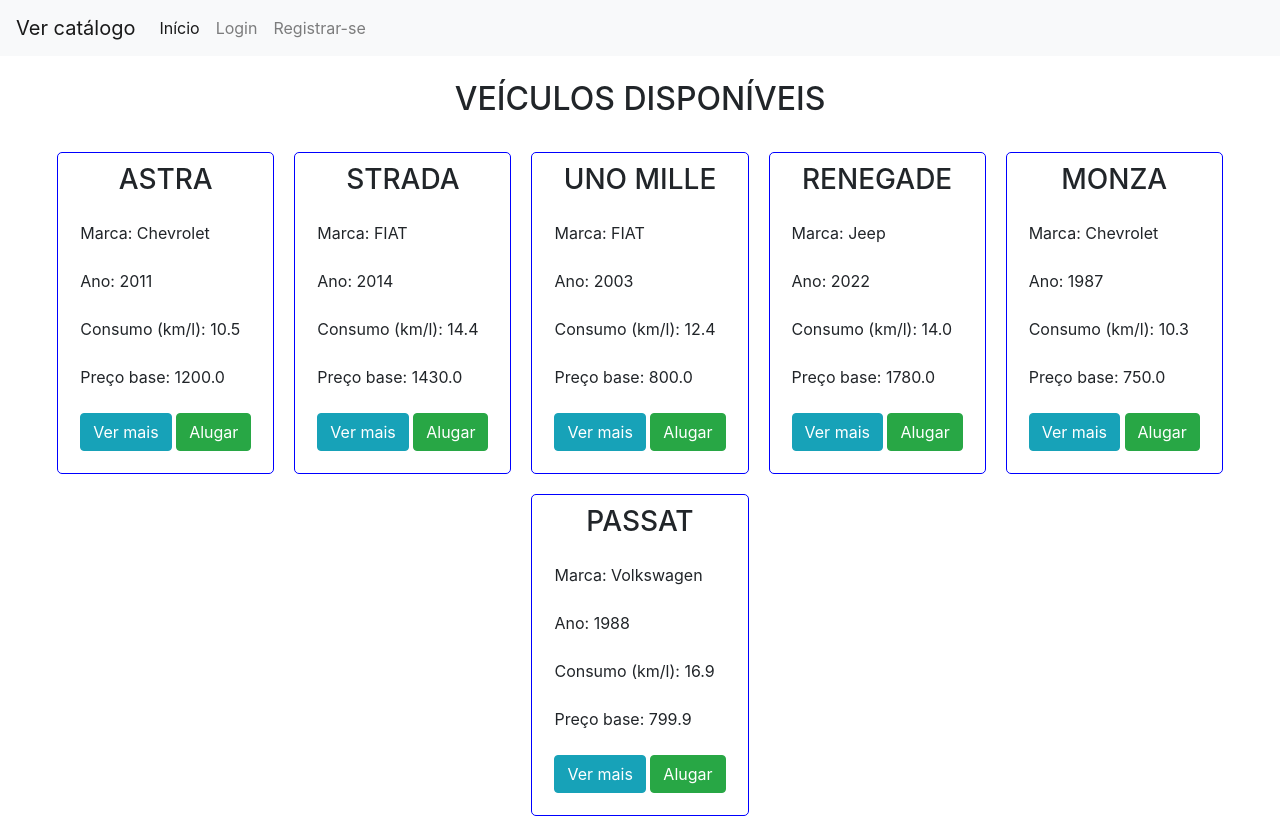
After one commit to HernaniSamuel/Locadora, a Flask app: page /catalogo in a window 1280 px wide. The commit adds this page. Run offline with Flask 3, Linux system fonts and the light colour scheme.

Commit message:
Alugar carro e privilegios regulados

```diff
--- a/website/models.py
+++ b/website/models.py
@@ -17,7 +17,7 @@
     endereco = db.Column(db.String(length=500), nullable=False)
     password_hash = db.Column(db.String(length=60), nullable=False)
     carros = db.relationship('Carro', backref='alugado', lazy=True)
-    role = db.Column(db.String(), default='client')
+    role = db.Column(db.String(), default='client') # 'manager' é o administrador
 
     @property
     def password(self):
@@ -36,5 +36,6 @@
     nome = db.Column(db.String(length=30), nullable=False)
     marca = db.Column(db.String(length=30), nullable=False)
     ano_fabricacao = db.Column(db.Integer(), nullable=False)
-    consumo = db.Column(db.Integer(), nullable=False)
+    consumo = db.Column(db.Float(), nullable=False)
     locador = db.Column(db.Integer(), db.ForeignKey('user.id'))
+    preco_base = db.Column(db.Float(), nullable=False)
--- a/website/routes.py
+++ b/website/routes.py
@@ -1,6 +1,6 @@
 from .models import User, Carro
-from flask import render_template, Blueprint, redirect, url_for, flash, request
-from .forms import LoginForm, RegisterForm
+from flask import render_template, Blueprint, redirect, url_for, flash
+from .forms import LoginForm, RegisterForm, CarForm, AlugarForm
 from . import db
 from flask_login import login_user, current_user, logout_user, login_required
 
@@ -62,3 +62,63 @@
             flash(f'Erro ao cadastrar: {err_msg}', category='danger')
 
     return render_template('register.html', form=form, current_user=current_user)
+
+
+@routes.route('/car-register', methods=['GET', 'POST'])
+@login_required
+def car_register():
+    if current_user.role == 'manager':
+        form = CarForm()
+        if form.validate_on_submit():
+            car_to_add = Carro(
+                nome=form.nome.data,
+                marca=form.marca.data,
+                ano_fabricacao=form.ano_fabricacao.data,
+                consumo=form.consumo.data,
+                preco_base=form.preco_base.data
+            )
+            db.session.add(car_to_add)
+            db.session.commit()
+
+            flash(f'Veículo cadastrado com sucesso!', category='success')
+            return redirect(url_for('routes.car_register'))
+        if form.errors != {}:
+            for err_msg in form.errors.values():
+                flash(f'Erro ao cadastrar: {err_msg}', category='danger')
+
+        return render_template('car-register.html', form=form, current_user=current_user)
+
+    else:
+        flash('Esta página é apenas para administradores!', category='danger')
+        return redirect(url_for('routes.home'))
+
+
+@routes.route('/catalogo', methods=['GET', 'POST'])
+def catalogo():
+    carros = Carro.query.filter_by(locador=None)
+    return render_template('catalogo.html', carros=carros, current_user=current_user)
+
+
+@routes.route('/processamento/<carro_id>', methods=['GET', 'POST'])
+@login_required
+def processamento(carro_id):
+    carro_alugado = Carro.query.filter_by(id=carro_id).first()
+
+    form = AlugarForm()
+    if form.validate_on_submit():
+        carro_alugado.locador = current_user.id
+        db.session.commit()
+        flash(f'Alugado com sucesso! {carro_alugado.nome} está te aguardando na concessionária!', category='success')
+        return redirect(url_for('routes.home'))
+
+    if form.errors != {}:
+        for err_msg in form.errors.values():
+            flash(f'Erro ao concluir aluguel: { err_msg }', category='danger')
+
+    return render_template('processamento.html', carro=carro_alugado, current_user=current_user, form=form)
+
+
+@routes.route('/car-info/<carro_id>', methods=['GET', 'POST'])
+def car_info(carro_id):
+    carro = Carro.query.filter_by(id=carro_id).first()
+    return render_template('car-info.html', current_user=current_user, carro=carro)
--- a/website/templates/base.html
+++ b/website/templates/base.html
@@ -12,22 +12,34 @@
 </head>
 <body>
     <nav class="navbar navbar-expand-md navbar-light bg-light">
-        <a class="navbar-brand" href="#">Ver catálogo</a>
+        <a class="navbar-brand" href="{{ url_for('routes.catalogo') }}">Ver catálogo</a>
         <button class="navbar-toggler" type="button" data-toggle="collapse" data-target="#navbarNav">
           <span class="navbar-toggler-icon"></span>
         </button>
         <div class="collapse navbar-collapse" id="navbarNav">
           <ul class="navbar-nav ">
               <li class="nav-item active">
-                  <a class="nav-link" href="#">Início <span class="sr-only">(current)</span></a>
+                  <a class="nav-link" href="/">Início <span class="sr-only">(current)</span></a>
               </li>
           </ul>
-            {% if current_user.is_authenticated %}
-              <ul class="navbar-nav">
-                  <li>
-                      <a class="nav-link" href="{{ url_for('routes.logout') }}">Sair</a>
-                  </li>
+            {% if current_user.role == 'manager' %}
+                <ul class="navbar-nav">
+                    <li>
+                        <a class="nav-link" href="{{ url_for('routes.logout') }}">Sair</a>
+                    </li>
+                    <li>
+                        <a class="nav-link" href="#">Adm</a>
+                    </li>
+                    <li>
+                        <a class="nav-link" href="{{ url_for('routes.car_register') }}">Registrar Veículo</a>
+                    </li>
 
+                </ul>
+            {% elif current_user.is_authenticated %}
+                <ul class="navbar-nav">
+                      <li>
+                          <a class="nav-link" href="{{ url_for('routes.logout') }}">Sair</a>
+                      </li>
               </ul>
             {% else %}
               <ul class="navbar-nav">
--- /dev/null
+++ b/website/templates/catalogo.html
@@ -0,0 +1,53 @@
+{% extends 'base.html' %}
+{% block title %}Catálogo{% endblock %}
+{% block content %}
+    <h2 style="margin:24px 0px; text-align:center; text-transform:uppercase;">Veículos disponíveis</h2>
+    <div class="products-container">
+        {% for carro in carros %}
+        <div class="product-container">
+            <h3>{{ carro.nome }}</h3>
+            <p>Marca: {{ carro.marca }}</p>
+            <p>Ano: {{ carro.ano_fabricacao }}</p>
+            <p>Consumo (km/l): {{ carro.consumo }}</p>
+            <p>Preço base: {{ carro.preco_base }}</p>
+
+            <div class="buttons">
+                <a class="btn btn-outline btn-info" href="{{ url_for('routes.car_info', carro_id=carro.id) }}">Ver mais</a>
+                <a class="btn btn-outline btn-success" href="{{ url_for('routes.processamento', carro_id=carro.id) }}">Alugar</a>
+            </div>
+
+        </div>
+        {% endfor %}
+    </div>
+    <style>
+        .products-container{
+            display: flex;
+            align-items: center;
+            justify-content: center;
+            flex-wrap: wrap;
+        }
+
+        .product-container{
+            border:1px solid blue;
+            border-radius: 5px;
+            padding: 10px;
+            margin:10px;
+
+            max-width: fit-content;
+        }
+
+        .product-container > h3{
+            text-transform: uppercase;
+            text-align: center;
+        }
+
+        .product-container > p{
+            margin: 24px 12px;
+        }
+
+        .product-container > .buttons{
+            text-align: center;
+            margin:12px;
+        }
+    </style>
+{% endblock %}
```
Also changed, not shown: website/forms.py (+17 -4 lines), website/templates/car-info.html (added, +10 -0 lines), website/templates/car-register.html (added, +34 -0 lines), website/templates/processamento.html (added, +11 -0 lines), instance/concessionaria.db.
